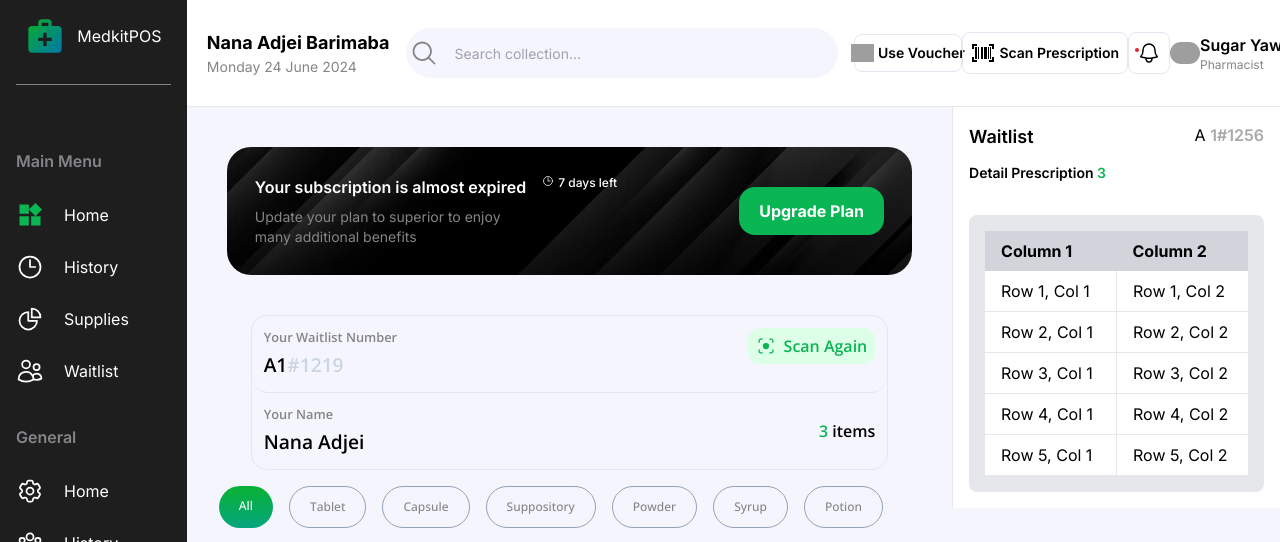
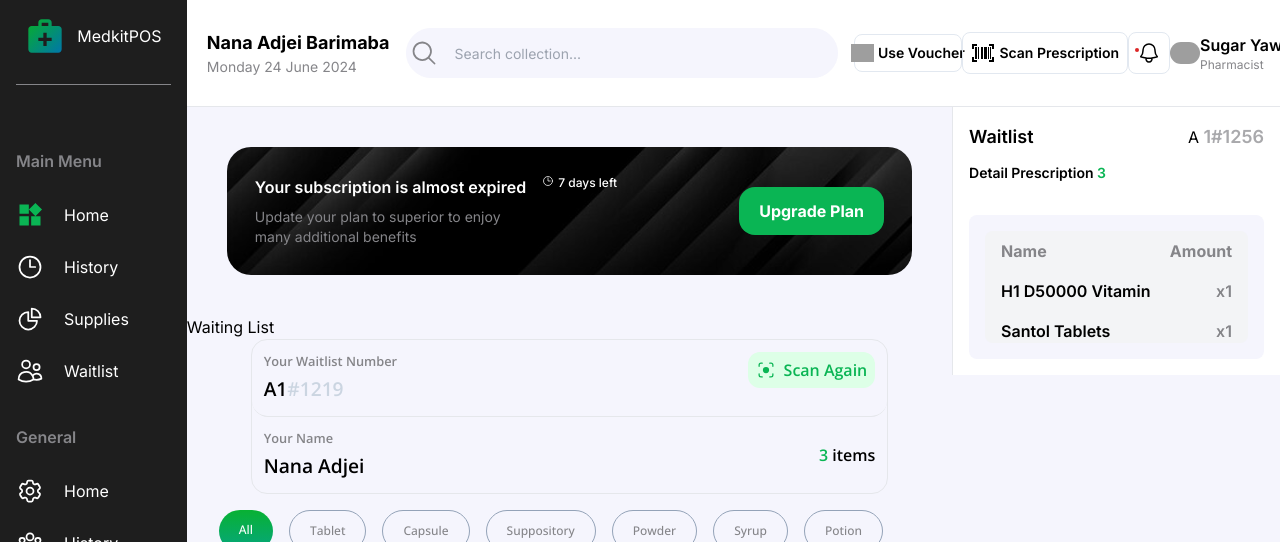
Before and after one commit to Mike47ip/pharmacy-desktop-app, a Next.js app in the folder pharmapp/: page / in a window 1280 px wide. Shown: the top 542 px of the page. Built offline with nearby package versions, Linux system fonts and the light colour scheme; grey boxes are pictures that could not be loaded.

Commit message:
Finish second section of waitinglist

```diff
--- a/pharmapp/app/components/body.tsx
+++ b/pharmapp/app/components/body.tsx
@@ -30,6 +30,16 @@ const Body: React.FC<BodyProps> = () => {
        </div>
        <button className="bg-custom-green py-3 px-5 text-white font-bold rounded-2xl">Upgrade Plan</button>
       </div>
+     </article>
+
+     <article>
+      <h3>Waiting List</h3>
+      <ul>
+        <li>
+
+        </li>
+      </ul>
+
      </article>
 
      <article className="flex justify-center items-center">
--- a/pharmapp/app/components/waitinglist.tsx
+++ b/pharmapp/app/components/waitinglist.tsx
@@ -2,29 +2,75 @@ export const WaitingList: React.FC = () => {
  return (
   <main className="sticky top-0 h-auto p-4 bg-white border-l-[1px] border-slate-20">
    <div className="flex justify-between">
-    <h1 className="text-lg font-semibold ">Waitlist</h1>
+    <h1 className="text-lg font-semibold">Waitlist</h1>
     <p>
-     A <span className="text-custom-gray opacity-70 font-semibold">1#1256</span>
+     A{" "}
+     <span className="text-custom-gray text-lg opacity-70 font-semibold">
+      1#1256
+     </span>
     </p>
    </div>
-   <p className="text-sm font-semibold pt-3">Detail Prescription <span className="text-custom-green">3</span></p>
-   <div className="max-w-md mx-auto mt-8 bg-gray-200 p-4 rounded-lg">
-      <table className="w-full table-fixed">
+   <p className="text-sm font-semibold pt-3">
+    Detail Prescription <span className="text-custom-green">3</span>
+   </p>
+   <div className="max-w-md mx-auto mt-8 bg-custom-background p-4 rounded-lg">
+    <div className="h-28 overflow-y-auto rounded-lg bg-gray-100 custom-scrollbar">
+     <table className="w-full overflow-y-auto table-fixed">
       <thead>
-          <tr className="bg-gray-300">
-            <th className="px-4 py-2 w-1/2 text-left">Column 1</th>
-            <th className="px-4 py-2 w-1/2 text-left">Column 2</th>
+       <tr className="text-custom-gray">
+        <th className="px-4 py-2 w-1/2 text-left">Name</th>
+        <th className="px-4 py-2 w-1/2 text-right">Amount </th>
        </tr>
       </thead>
       <tbody>
-          {[...Array(5)].map((_, index) => (
-            <tr key={index} className="bg-white border-b">
-              <td className="px-4 py-2 border-r">Row {index + 1}, Col 1</td>
-              <td className="px-4 py-2">Row {index + 1}, Col 2</td>
+       <tr className="">
+        <td className="px-4 py-2 font-semibold whitespace-nowrap">
+         H1 D50000 Vitamin
+        </td>
+        <td className="px-4 py-2 font-semibold text-right text-custom-gray">
+         {" "}
+         x1
+        </td>{" "}
        </tr>
-          ))}
+       <tr className="">
+        <td className="px-4 py-2 font-semibold whitespace-nowrap">
+         Santol Tablets
+        </td>
+        <td className="px-4 py-2 font-semibold text-right text-custom-gray">
+         {" "}
+         x1
+        </td>
+       </tr>
+       <tr className="">
+        <td className="px-4 py-2 font-semibold whitespace-nowrap">
+         Paracetamol Berno
+        </td>
+        <td className="px-4 py-2 font-semibold text-right text-custom-gray">
+         {" "}
+         x1
+        </td>
+       </tr>
+       <tr className="">
+        <td className="px-4 py-2 font-semibold whitespace-nowrap">
+         Injection Fluid
+        </td>
+        <td className="px-4 py-2 font-semibold text-right text-custom-gray">
+         {" "}
+         x1
+        </td>
+       </tr>
+       <tr className="">
+        <td className="px-4 py-2 font-semibold whitespace-nowrap">
+         Colace Glycerine
+        </td>
+        <td className="px-4 py-2 font-semibold text-right text-custom-gray">
+         {" "}
+         x1
+        </td>
+       </tr>
       </tbody>
      </table>
+    </div>
    </div>
   </main>
  );
```
Lines whose indentation alone changed are shown as unchanged.
